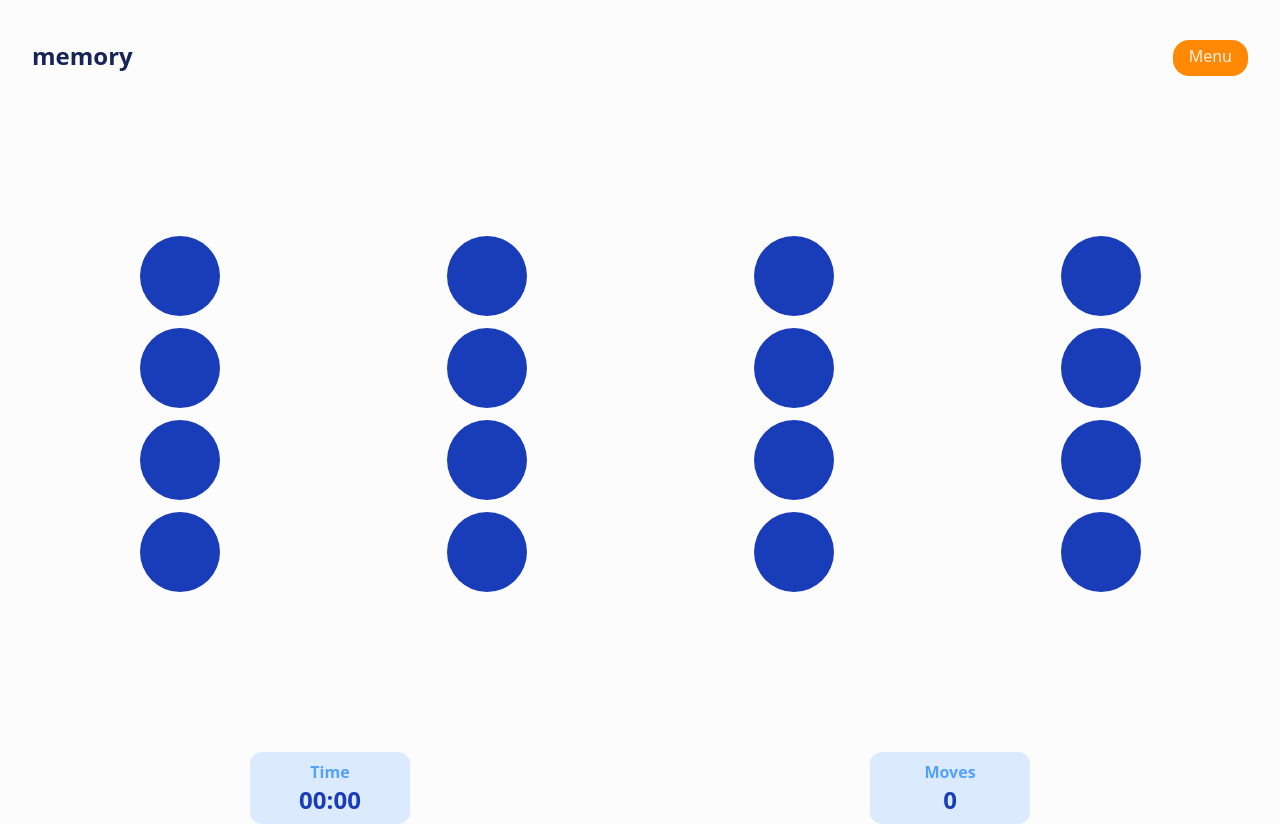
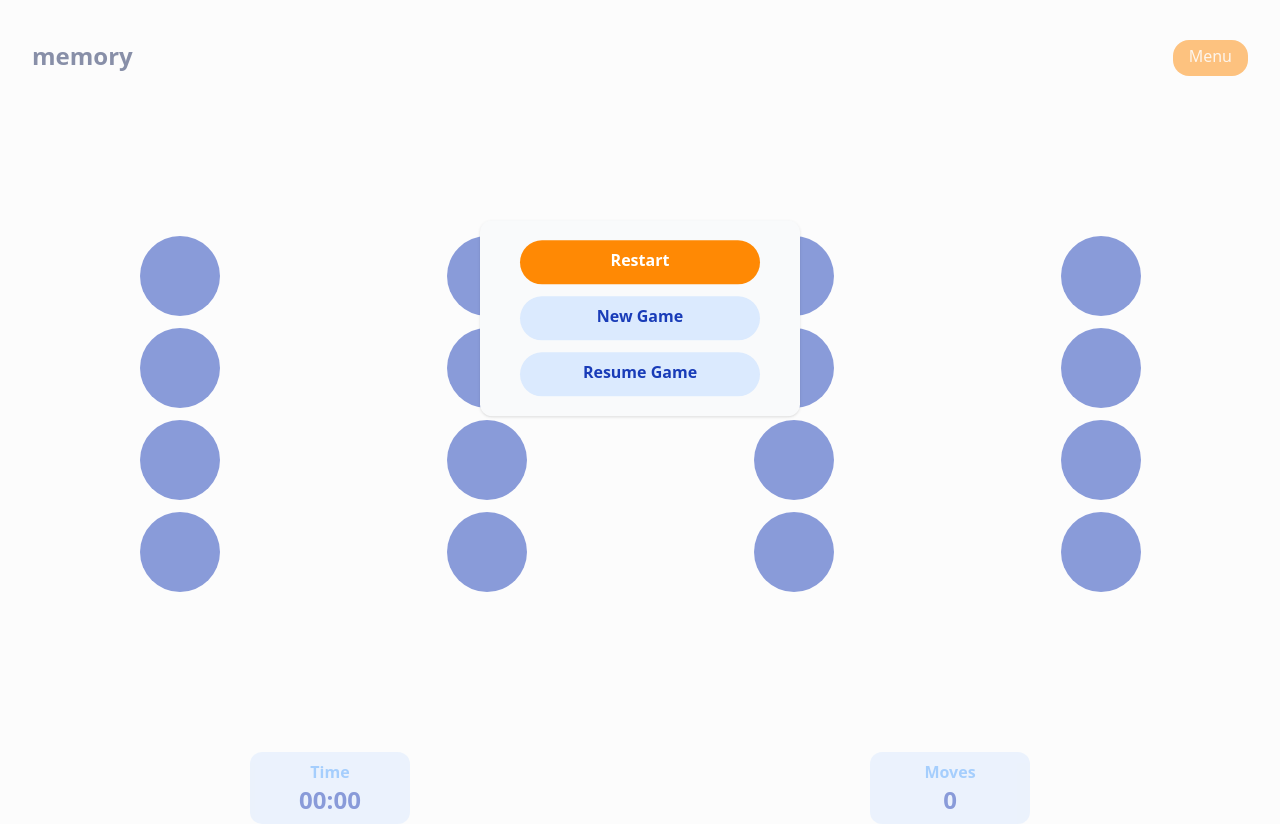
Before and after one commit to Dusan-Milekic/Memory_Game, a React (Vite) app in the folder memory-app/: page /game in a window 1280 px wide. Both pictures are taken after a click on the button "Menu". Built offline with nearby package versions, Linux system fonts and the light colour scheme.

Commit message:
Update Game.tsx

```diff
--- a/memory-app/src/components/Game.tsx
+++ b/memory-app/src/components/Game.tsx
@@ -1,4 +1,4 @@
-import { useEffect, useMemo, useRef, useState } from "react";
+import { createRef, useEffect, useMemo, useRef, useState } from "react";
 import { useAppSelector } from "../redux/hooks/hooks";
 
 export default function Game() {
@@ -17,7 +17,8 @@ export default function Game() {
   const [seconds, setSeconds] = useState(0);
   const [isRunning, setIsRunning] = useState(false);
   const intervalRef = useRef<number | null>(null);
-
+  const refMenu = createRef<HTMLDivElement>();
+  const refGameSection = createRef<HTMLDivElement>();
   const formatTime = (s: number) => {
     const mm = String(Math.floor(s / 60)).padStart(2, "0");
     const ss = String(s % 60).padStart(2, "0");
@@ -104,6 +105,7 @@ export default function Game() {
 
   return (
     <>
+      <div className="game-section" ref={refGameSection}>
         <header className="flex w-full justify-between px-8 pt-10">
           <div className="title text-blue-950 font-bold">
             <h1 className="text-2xl">memory</h1>
@@ -112,12 +114,12 @@ export default function Game() {
             <button
               className="cursor-pointer bg-orange-400 px-4 pb-2 pt-1 rounded-2xl"
               onClick={() => {
-              // Restart
-              setNumbersOfGrid(genPairs(gridCount));
-              setSelected([]);
-              setMatched(new Set());
-              setSeconds(0);
-              setIsRunning(false);
+                if (refMenu && refGameSection) {
+                  refMenu.current?.classList.remove("hidden");
+                  refGameSection.current?.classList.add("opacity-50");
+                  refGameSection.current?.classList.add("pointer-events-none");
+                  if (intervalRef.current) clearInterval(intervalRef.current);
+                }
               }}
             >
               Menu
@@ -167,6 +169,42 @@ export default function Game() {
             </div>
           </div>
         </footer>
+      </div>
+
+      <div
+        className="options w-80 absolute px-10 bg-gray-50 flex flex-col gap-3 shadow rounded-xl py-5 left-1/2 top-1/2 -translate-x-1/2 -translate-y-11/12  hidden"
+        ref={refMenu}
+      >
+        <button
+          className="cursor-pointer bg-orange-400 text-white font-bold w-full pb-3 pt-2 rounded-3xl"
+          onClick={() => {
+            // Restart
+            setNumbersOfGrid(genPairs(gridCount));
+            setSelected([]);
+            setMatched(new Set());
+            setSeconds(0);
+            setIsRunning(false);
+          }}
+        >
+          Restart
+        </button>
+        <button className="cursor-pointer bg-blue-100 text-blue-800 font-bold w-full pb-3 pt-2 rounded-3xl">
+          New Game
+        </button>
+        <button
+          className="cursor-pointer  bg-blue-100 text-blue-800 font-bold w-full pb-3 pt-2 rounded-3xl"
+          onClick={() => {
+            refGameSection.current?.classList.remove("opacity-50");
+            refMenu.current?.classList.add("hidden");
+            refGameSection.current?.classList.remove("pointer-events-none");
+            intervalRef.current = window.setInterval(() => {
+              setSeconds((t) => t + 1);
+            }, 1000);
+          }}
+        >
+          Resume Game
+        </button>
+      </div>
     </>
   );
 }
```
Lines whose indentation alone changed are shown as unchanged.
